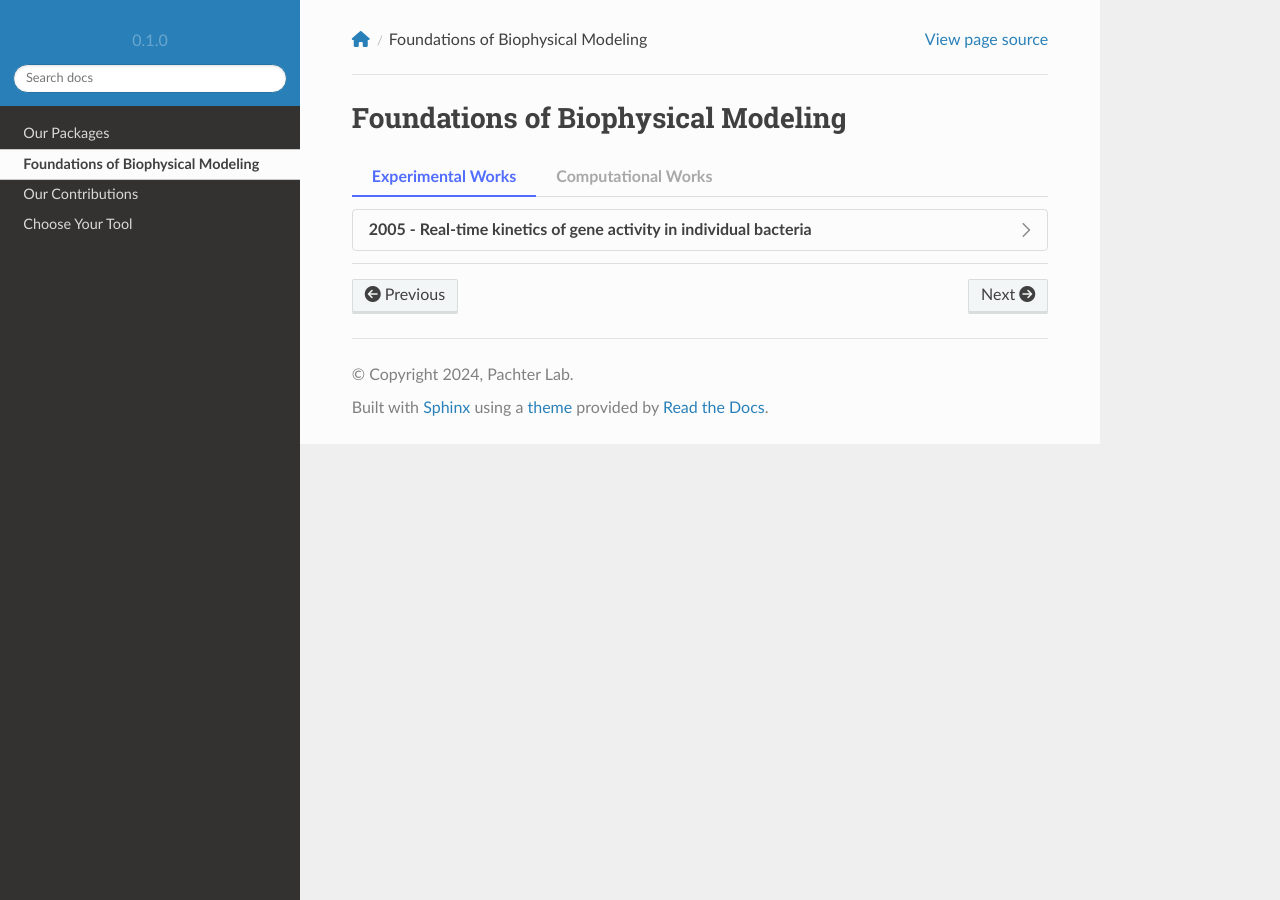
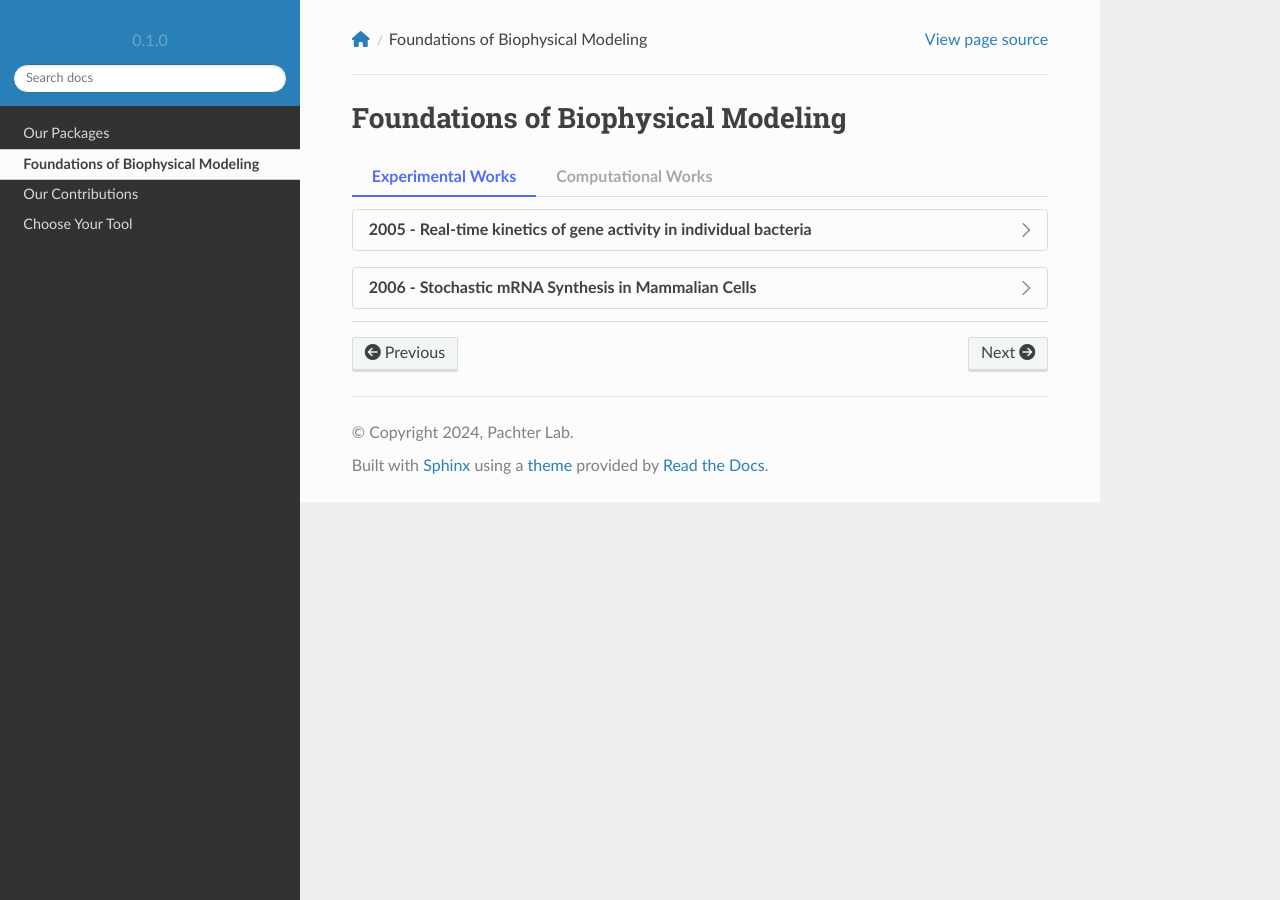
Before and after one commit to pachterlab/biophysics, a Sphinx documentation site: the page built from docs/source/foundations.rst, in a window 1280 px wide. Built offline with Sphinx 7.4.7 and the Read the Docs theme 2.0.0, drawn with Linux system fonts in a browser that asks for light colours; nearby versions of some CDN libraries; pages that are not in the unit, such as notebooks, are missing from menus.

Commit message:
Update foundations.rst

```diff
--- a/docs/source/foundations.rst
+++ b/docs/source/foundations.rst
@@ -10,6 +10,10 @@ Foundations of Biophysical Modeling
 
             https://doi.org/10.1016/j.cell.2005.09.031
 
+        .. dropdown:: 2006 - Stochastic mRNA Synthesis in Mammalian Cells
+
+            https://doi.org/10.1371/journal.pbio.0040309
+
 
 
     .. tab-item:: Computational Works
@@ -17,3 +21,7 @@ Foundations of Biophysical Modeling
         .. dropdown:: 2006 - The finite state projection algorithm for the solution of the chemical master equation
 
             https://doi.org/10.1063/1.2145882
+
+        .. dropdown:: 2012 - Consequences of mRNA transport on stochastic variability in protein levels
+
+            https://doi.org/10.1016/j.bpj.2012.07.015
```
